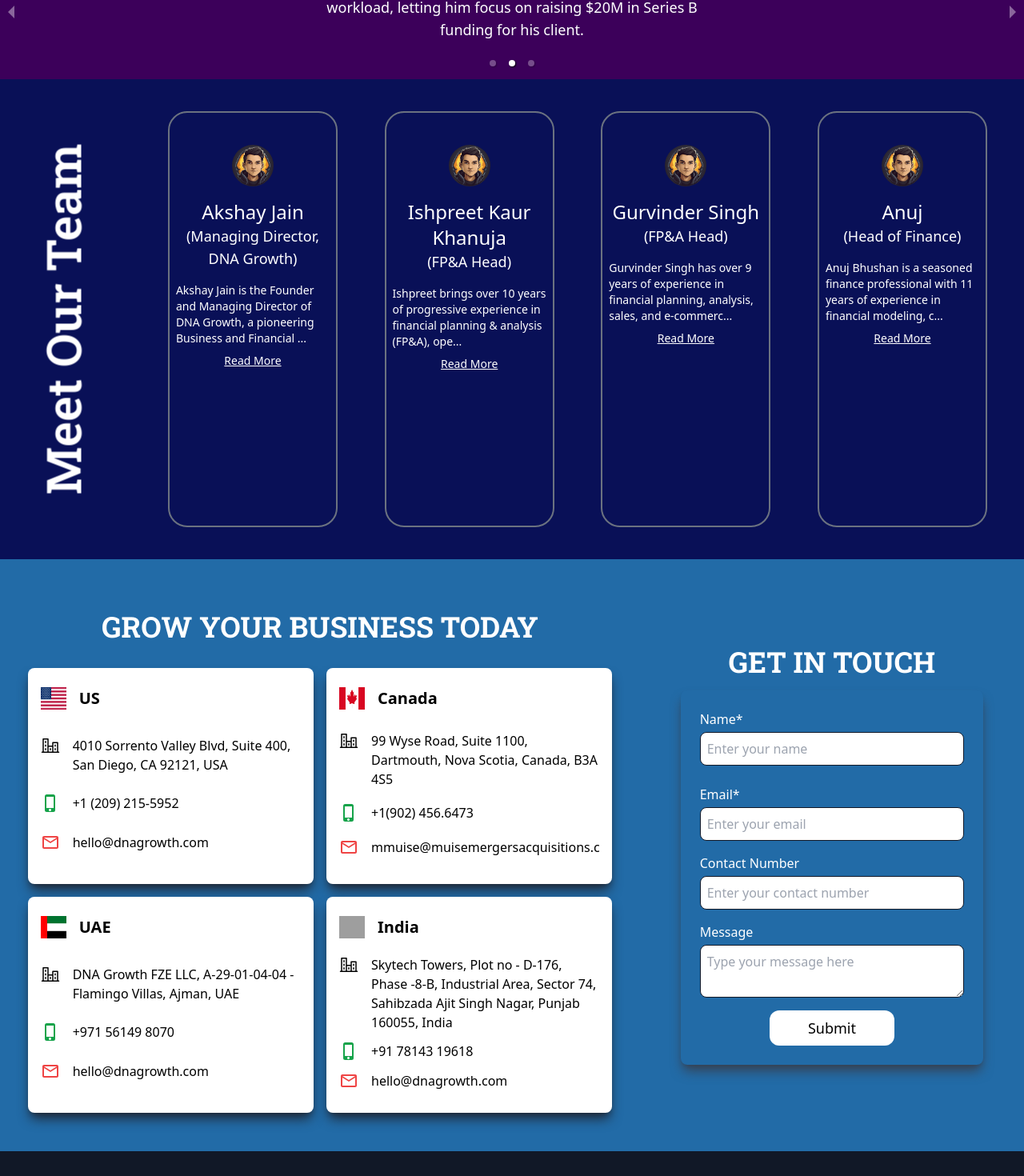
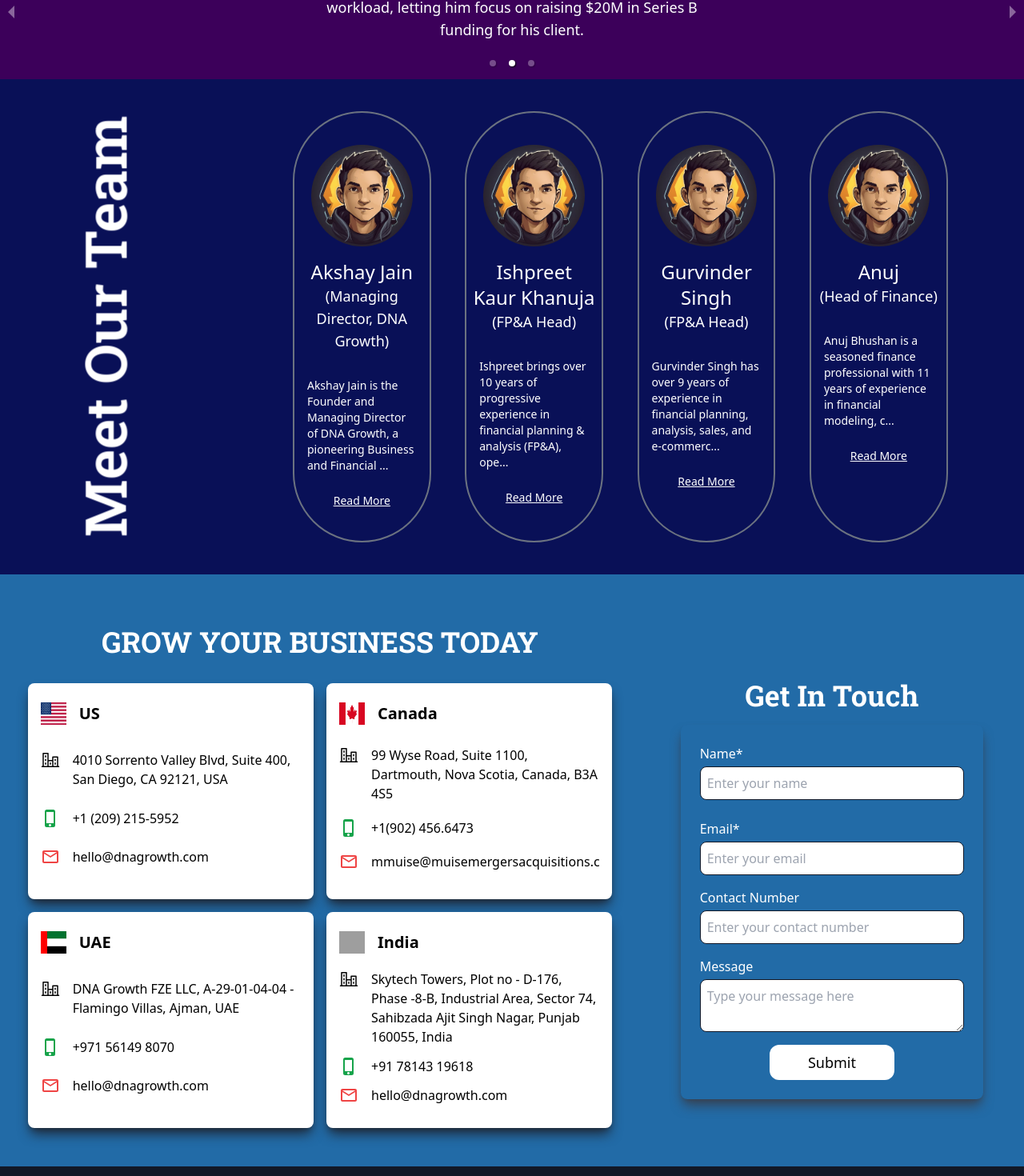
Before and after one commit to vikassinghDnaGrowth/DNA-Growth, a React (Vite) app: page / in a window 1280 px wide. Shown: the part 5193-6663 px from the top of the page at 80% size. Built offline with nearby package versions, Linux system fonts and the light colour scheme; grey boxes are pictures that could not be loaded.

Commit message:
updated team cards

```diff
--- a/src/components/Button.jsx
+++ /dev/null
@@ -1,9 +0,0 @@
-import React from 'react'
-
-const Button = () => {
-  return (
-    <div>Button</div>
-  )
-}
-
-export default Button
--- a/src/components/ContactForm.jsx
+++ b/src/components/ContactForm.jsx
@@ -96,13 +96,13 @@
             </div>
           ))}
         </div>
-        <div className="w-11/12 lg:w-4/12  px-6  md:w-9/12  sm:w-9/12  rounded-lg py-10">
-          <h1 className="text-2xl md:text-4xl text-center text-white font-bold  font-roboto-slab  pb-4  uppercase">
+        <div className="w-11/12 lg:w-4/12  px-6  md:w-9/12  sm:w-9/12  rounded-lg ">
+          <h1 className="text-2xl md:text-4xl text-center text-white font-bold  font-roboto-slab   uppercasez transform translate-y-[47px]">
             Get In Touch
           </h1>
           <form
             onSubmit={handleSubmit}
-            className="shadow-lg shadow-gray-700 p-6 rounded-lg"
+            className="shadow-lg shadow-gray-700 p-6 rounded-lg  mt-16"
           >
             {error && (
               <p className="text-red-600" aria-live="polite">
--- a/src/section/Team.jsx
+++ b/src/section/Team.jsx
@@ -117,19 +117,19 @@
   const closeModal = () => setIsModalOpen(false);
 
   return (
-    <div className="border-2 border-gray-500 rounded-3xl  flex flex-col items-center py-10 w-10/12 sm-w-full  min-h-[65vh]">
+    <div className="border-2 border-gray-500 sm:rounded-full rounded-3xl text-white flex flex-col items-center  py-10 w-10/12 lg:w-10/12 md:w-8/12   min-h-[65vh] hover:bg-gray-800  hover:text-white">
       <div className="flex justify-center mb-4">
         <img
           src={avatar}
           alt={`${name}'s avatar`}
-          className="w-1/4 md:w-3/12 rounded-full"
+          className="w-1/4 md:w-9/12 rounded-full"
         />
       </div>
-      <div className="flex flex-col items-center mb-4 text-center text-white px-2">
+      <div className="flex flex-col items-center mb-4 text-center px-2">
         <h1 className="text-xl md:text-2xl">{name}</h1>
-        <p className="text-sm md:text-lg">({title})</p>
+        <p className="text-sm md:text-lg  ">({title})</p>
       </div>
-      <div className="flex justify-between px-2 w-full text-white  ">
+      <div className="flex justify-between p-4 w-full  ">
         <p className="text-xs md:text-sm">{description.substring(0, 100)}...</p>
       </div>
       <button
@@ -169,14 +169,14 @@
 
 const Team = () => {
   return (
-    <div className="w-full flex flex-col items-center bg-customBlue py-10 ">
+    <div className="w-full flex flex-col items-center bg-customBlue sm:py-10 ">
       <div className="w-full flex sm:flex-row flex-col gap-2 justify-around ">
-        <div className="w-full sm:w-1/12 flex justify-center items-center  ">
-          <h1 className="sm:-rotate-90 text-5xl sm:text-5xl md:text-6xl font-semibold text-white font-roboto-slab text-nowrap   mb-6 sm:mb-0">
+        <div className="w-full sm:w-2/12 lg:w-1/12 flex justify-center items-center   ">
+          <h1 className="sm:-rotate-90 text-4xl sm:text-5xl md:text-7xl font-semibold text-white font-roboto-slab text-nowrap   mb-6 sm:mb-0">
             Meet Our Team
           </h1>
         </div>
-        <div className="w-full sm:w-10/12 gap-4 grid grid-cols-1 sm:grid-cols-2 lg:grid-cols-4 bg-customBlue place-items-center">
+        <div className="w-full sm:w-8/12  gap-2 grid grid-cols-1 sm:grid-cols-2 lg:grid-cols-4 bg-customBlue justify-items-center ">
           {teamMembers.map((member, index) => (
             <TeamCard key={index} member={member} />
           ))}
```
